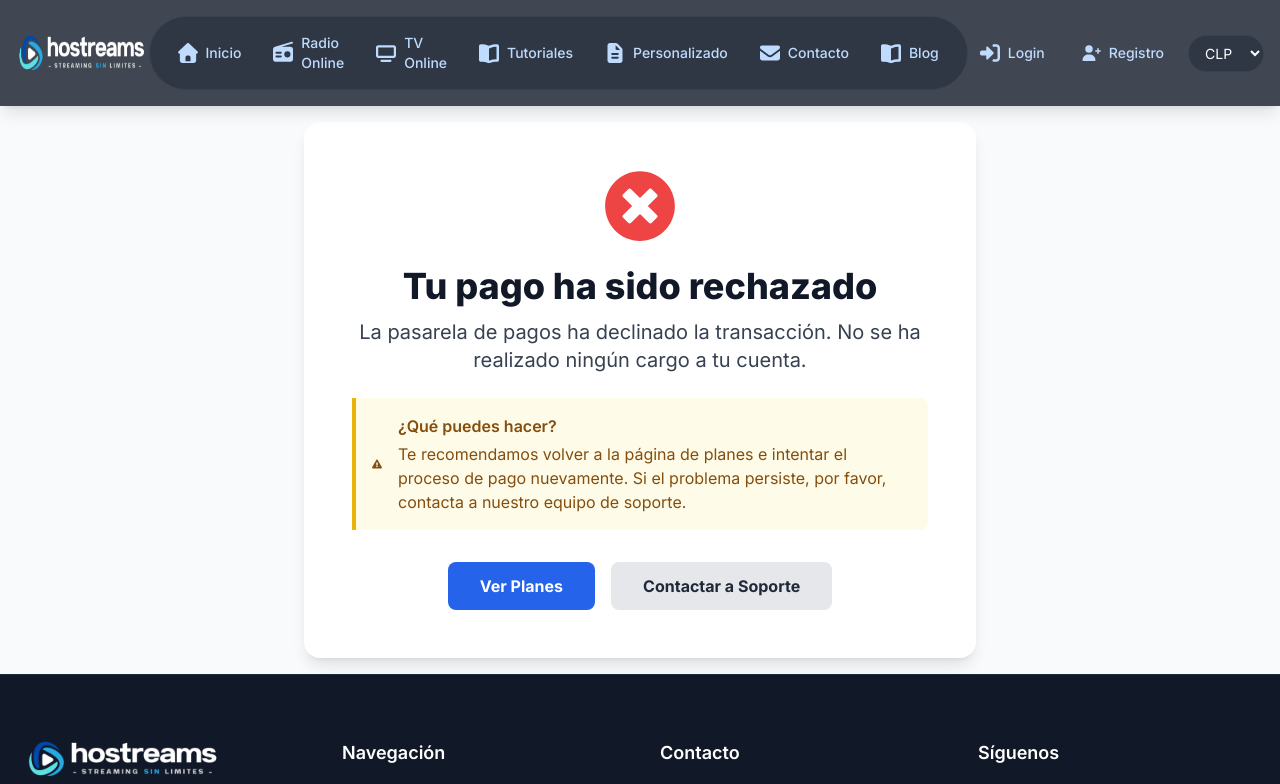
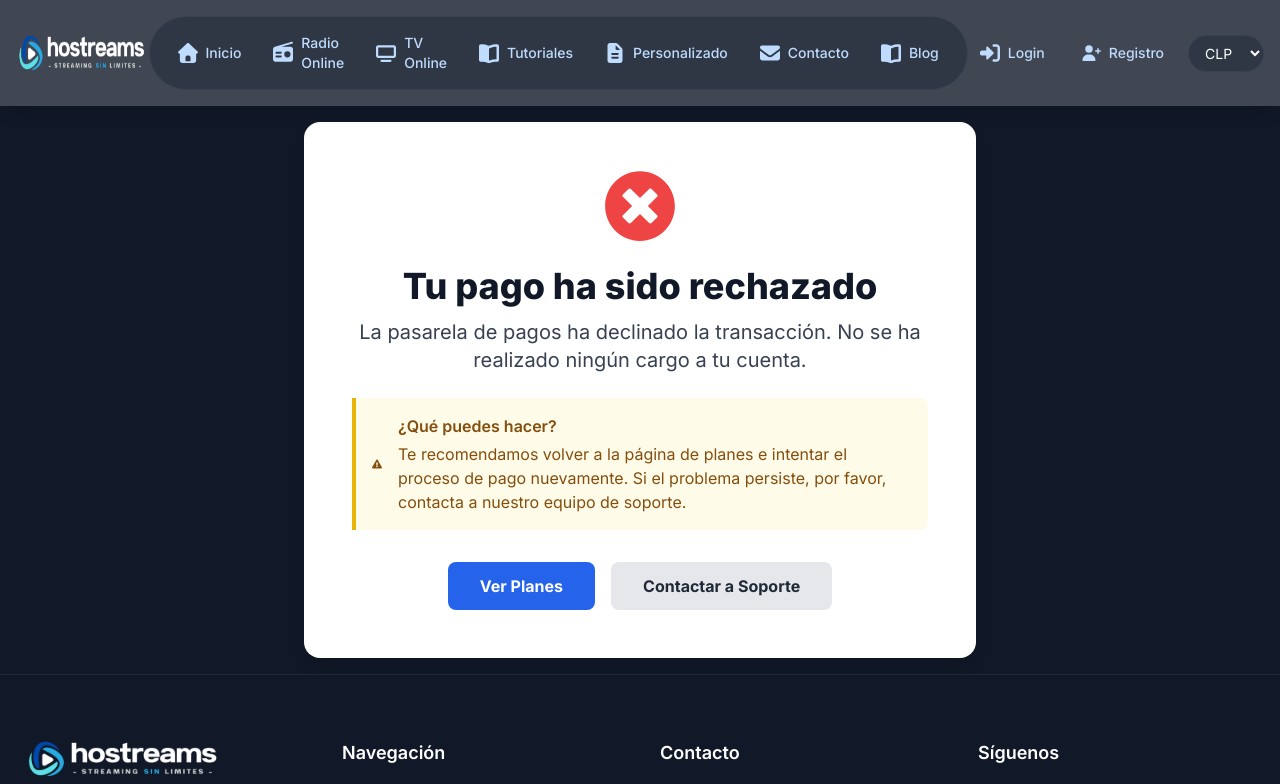
Before and after one commit to FelipeVegaEsparza/hostreams, a React (Vite) app in the folder frontend/: page /payment-cancel in a window 1280 px wide. Shown: the top 784 px of the page. Built offline with nearby package versions, Linux system fonts and the light colour scheme.

Commit message:
style(frontend): Unifica el color de fondo de las páginas de pago
- Cambia el color de fondo de las páginas de Pago Exitoso y Pago
  Cancelado a 'bg-gray-900' para que coincida con el tema oscuro del
  resto del sitio web, asegurando una experiencia visual consistente.

```diff
--- a/frontend/src/pages/PaymentCancel.jsx
+++ b/frontend/src/pages/PaymentCancel.jsx
@@ -4,7 +4,7 @@ import { FaTimesCircle, FaExclamationTriangle } from 'react-icons/fa';
 
 const PaymentCancel = () => {
   return (
-    <div className="min-h-[60vh] bg-gray-50 flex items-center justify-center p-4 font-inter">
+    <div className="min-h-[60vh] bg-gray-900 flex items-center justify-center p-4 font-inter">
       <div className="bg-white p-8 md:p-12 rounded-2xl shadow-lg max-w-2xl w-full text-center transform transition-all duration-500 ease-in-out animate-fade-in">
         <div className="relative">
           <FaTimesCircle className="text-red-500 text-7xl mx-auto animate-bounce-in" />
--- a/frontend/src/pages/PaymentSuccess.jsx
+++ b/frontend/src/pages/PaymentSuccess.jsx
@@ -40,7 +40,7 @@ const PaymentSuccess = () => {
   );
 
   return (
-    <div className="min-h-[60vh] bg-gray-50 flex items-center justify-center p-4 font-inter">
+    <div className="min-h-[60vh] bg-gray-900 flex items-center justify-center p-4 font-inter">
       <div className="bg-white p-8 md:p-12 rounded-2xl shadow-lg max-w-2xl w-full text-center transform transition-all duration-500 ease-in-out animate-fade-in">
         {loading ? (
           <SkeletonLoader />
```
